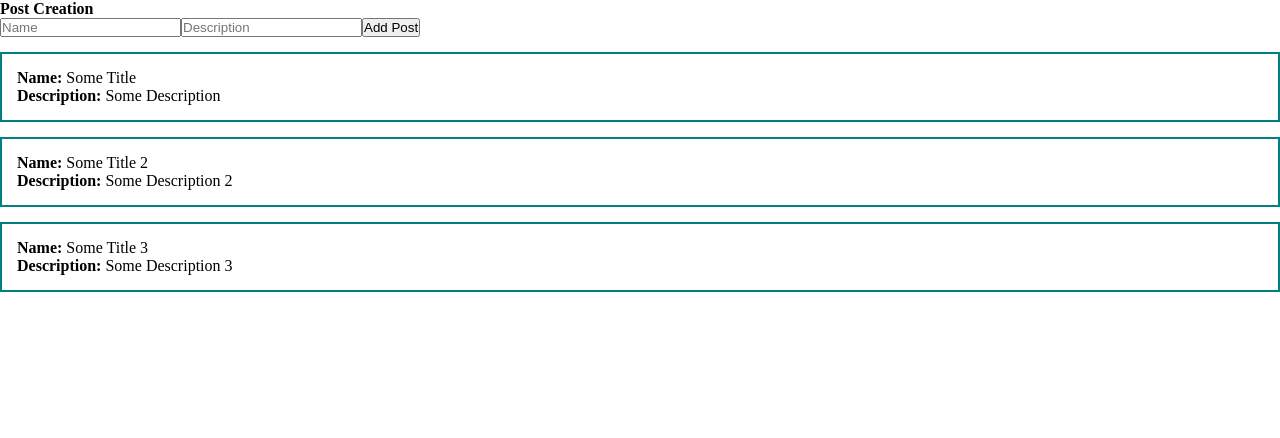
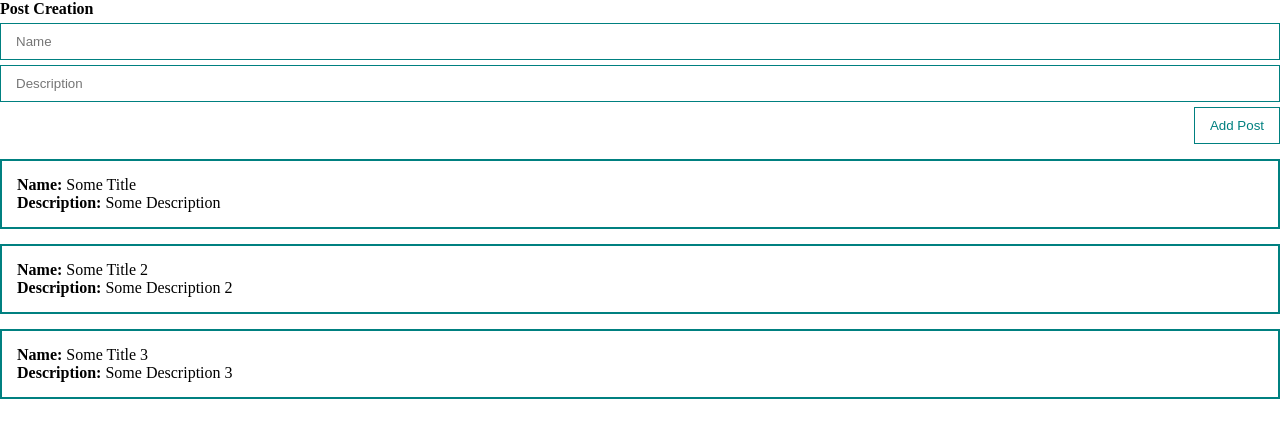
Before and after one commit to v-popov/vue_tutorial, a Vue app: page / in a window 1280 px wide. Shown: the top 438 px of the page. Built offline with nearby package versions, Linux system fonts and the light colour scheme.

Commit message:
styling added

```diff
--- a/src/App.vue
+++ b/src/App.vue
@@ -18,9 +18,9 @@
 
     <form @submit.prevent>
       <h4>Post Creation</h4>
-      <input v-bind:value='title' @input='inputTitle' type='text' placeholder='Name'>
-      <input v-bind:value='body' @input='body = $event.target.value' type='text' placeholder='Description'>
-      <button @click='createPost'>Add Post</button>
+      <input class='input' v-bind:value='title' @input='inputTitle' type='text' placeholder='Name'>
+      <input class='input' v-bind:value='body' @input='body = $event.target.value' type='text' placeholder='Description'>
+      <button class='btn' @click='createPost'>Add Post</button>
     </form>
 
     <div class="post" v-for="post in posts">
@@ -93,9 +93,34 @@ Star (*) means the style will be applied for all elements
   box-sizing: border-box;
 }
 
+.app {
+  padding: 20px;
+}
+
 .post {
   padding: 15px;
   border: 2px solid teal;
   margin-top: 15px;
 }
+
+form {
+  display: flex;
+  flex-direction: column;
+}
+
+.input {
+  width: 100%;
+  border: 1px solid teal;
+  padding: 10px 15px;
+  margin-top: 5px;
+}
+
+.btn {
+  margin-top: 5px;
+  align-self: flex-end;
+  padding: 10px 15px;
+  background: none;
+  color: teal;
+  border: 1px solid teal;
+}
 </style>
```
Also changed, not shown: screenshots/blog_4.JPG (added).
